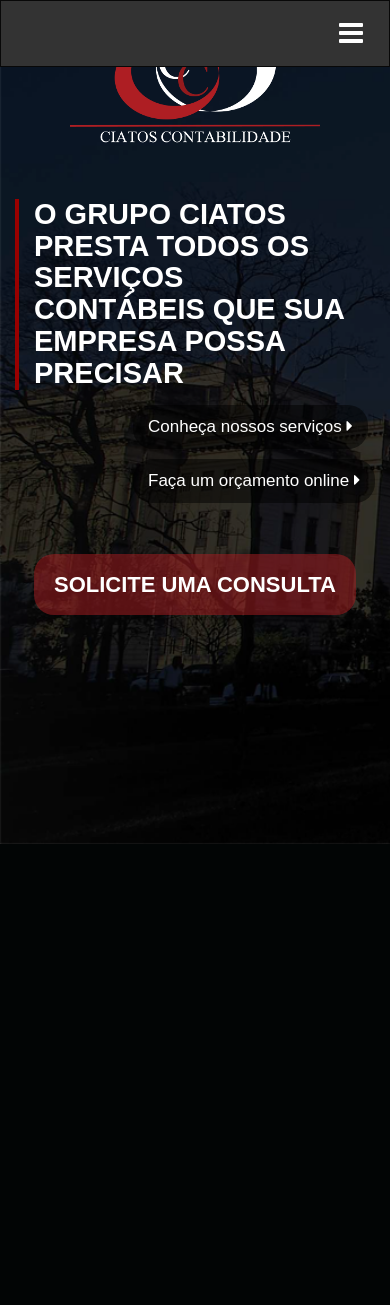
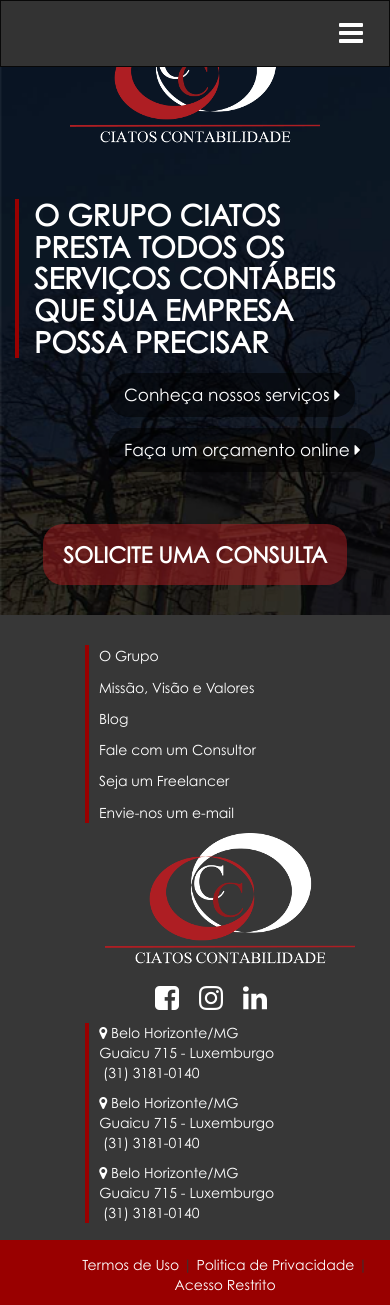
Before and after one commit to amanda-natallie/ciatos, a PHP site: page / in a window 390 px wide. Before the commit the page ends 844 px from the top, so only its background shows below. Run offline with PHP 8.4, Linux system fonts and the light colour scheme; some libraries are stand-ins or nearby versions.

Commit message:
Rodapé Adicionado

```diff
--- a/assets/css/main.css
+++ b/assets/css/main.css
@@ -1,13 +1,19 @@
+@font-face {
+    font-family: CenturyGothic;
+    src: url(../font/CenturyGothic.ttf);
+}
 * {
     margin: 0;
     padding: 0;
     box-sizing: border-box;
+    font-family: CenturyGothic, sans-serif;
+   /* border: 1px solid #f00*/
 }
 
 body {
 
     overflow-x: hidden;
-    font-family: "century Gothic", sans-serif
+    font-family: CenturyGothic, sans-serif
 }
 a {
     color: #fff
@@ -95,7 +101,7 @@
 }
 .navbar-inverse .navbar-nav>li>a {
     color: #fff;
-    font-family: "Century Gothic", sans-serif;
+    font-family:CenturyGothic, sans-serif;
     font-size: 17px;
     padding: 5px
 }
@@ -108,7 +114,7 @@
     right: 0px;
     background-size: cover !important;
     width: 100%;
-    height: 100vh;
+    height: 120vh;
 }
 .red-bg {
     background: #990000;
@@ -174,3 +180,43 @@
     border-radius: 20px;
     font-weight: bold
 }
+footer {
+    float: left;
+    width: 100%;
+    padding:5% 0 2% 18%;
+    background: #373737;
+    color: #fff
+}
+.lista-footer-esquerda {
+    list-style: none;
+    border-left: 4px solid #900;
+    padding-left: 10px
+}
+.lista-footer-direita {
+    list-style: none;
+    border-left: 4px solid #900;
+    padding-left: 10px
+}
+
+.lista-footer-esquerda li, .lista-footer-direita li{
+    margin: 10px 0
+}
+.social-footer {
+    list-style: none;
+    margin-left: 60px;
+    margin-top: 20px;
+    display: table
+}
+.social-footer li{
+display: inline;
+padding: 5px;
+margin: 5px;
+
+}
+.footer-bottom {
+    float: left;
+    width: 100%;
+    background: #900;
+    text-align: center;
+    padding: 15px 0 0 60px;
+}
--- a/index.html
+++ b/index.html
@@ -110,14 +110,64 @@
                     </div>
                 </div>
             </div>
-            <div class="container">
+            <div class="container" style="padding-bottom:30px">
                 <div class="row row-banner1">
                     <div class="col-md-10 col-sm-10 col-sm-offset-2 col-md-offset-2 text-center">
                         <a href="#" class="hvr-float-shadow botao-acao-banner">SOLICITE UMA CONSULTA</a>
                     </div>
                 </div>
             </div>
+            <footer>
+                <div class="container">
+                    <div class="row">
+                        <div class="col-md-3">
+                            <ul class="lista-footer-esquerda">
+                                <li><a href="#" class="hvr-forward">O Grupo </a></li>
+                                <li><a href="#" class="hvr-forward">Missão, Visão e Valores</a></li>
+                                <li><a href="#" class="hvr-forward">Blog</a></li>
+                                <li><a href="#" class="hvr-forward">Fale com um Consultor</a></li>
+                                <li><a href="#" class="hvr-forward">Seja um Freelancer</a></li>
+                                <li><a href="#" class="hvr-forward">Envie-nos um e-mail</a></li>
+                            </ul>
                         </div>
+                        <div class="col-md-3 text-center">
+                            <a href="#" class="hvr-grow"><img src="assets/img/logo.png" alt="" title=""></a>
+                            <br>
+                            <ul class="social-footer">
+                                <li><a href="#" class="hvr-wobble-bottom"><i class="fa fa-facebook-square fa-2x"></i></a></li>
+                                <li><a href="#" class="hvr-wobble-bottom"><i class="fa fa-instagram fa-2x"></i></a></li>
+                                <li><a href="#" class="hvr-wobble-bottom"><i class="fa fa-linkedin fa-2x"></i></a></li>
+                            </ul>
+                        </div>
+                        <div class="col-md-3 col-md-offset-1">
+                            <ul class="lista-footer-direita">
+                                <li>
+                                    <i class="fa fa-map-marker"></i> Belo Horizonte/MG<br>
+                                    Guaicu 715 - Luxemburgo<br>
+                                    <i class="fa fa-telephone"></i> (31) 3181-0140
+                                </li>
+                                         <li>
+                                    <i class="fa fa-map-marker"></i> Belo Horizonte/MG<br>
+                                    Guaicu 715 - Luxemburgo<br>
+                                    <i class="fa fa-telephone"></i> (31) 3181-0140
+                                </li>
+                                         <li>
+                                    <i class="fa fa-map-marker"></i> Belo Horizonte/MG<br>
+                                    Guaicu 715 - Luxemburgo<br>
+                                    <i class="fa fa-telephone"></i> (31) 3181-0140
+                                </li>
+
+                            </ul>
+                        </div>
+                    </div>
+                </div>
+
+            </footer>
+            <div class="footer-bottom">
+                    <p><a href="">Termos de Uso</a> | <a href="">Politica de Privacidade</a> | <a href="">Acesso Restrito</a></p>
+                </div>
+        </div>
+        <div class="clearfix"></div>
 
     </body>
 
```
Also changed, not shown: assets/font/CenturyGothic.ttf (added). Lines whose indentation alone changed are shown as unchanged.
